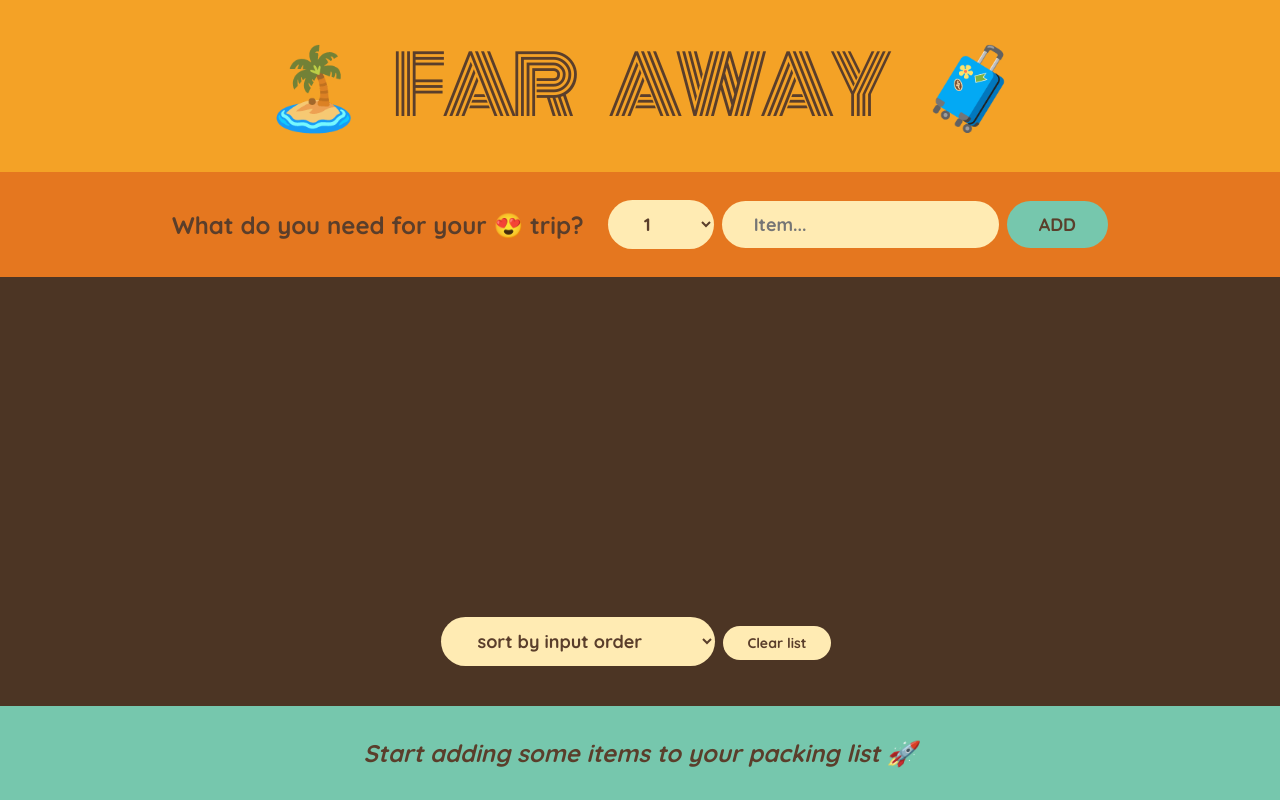
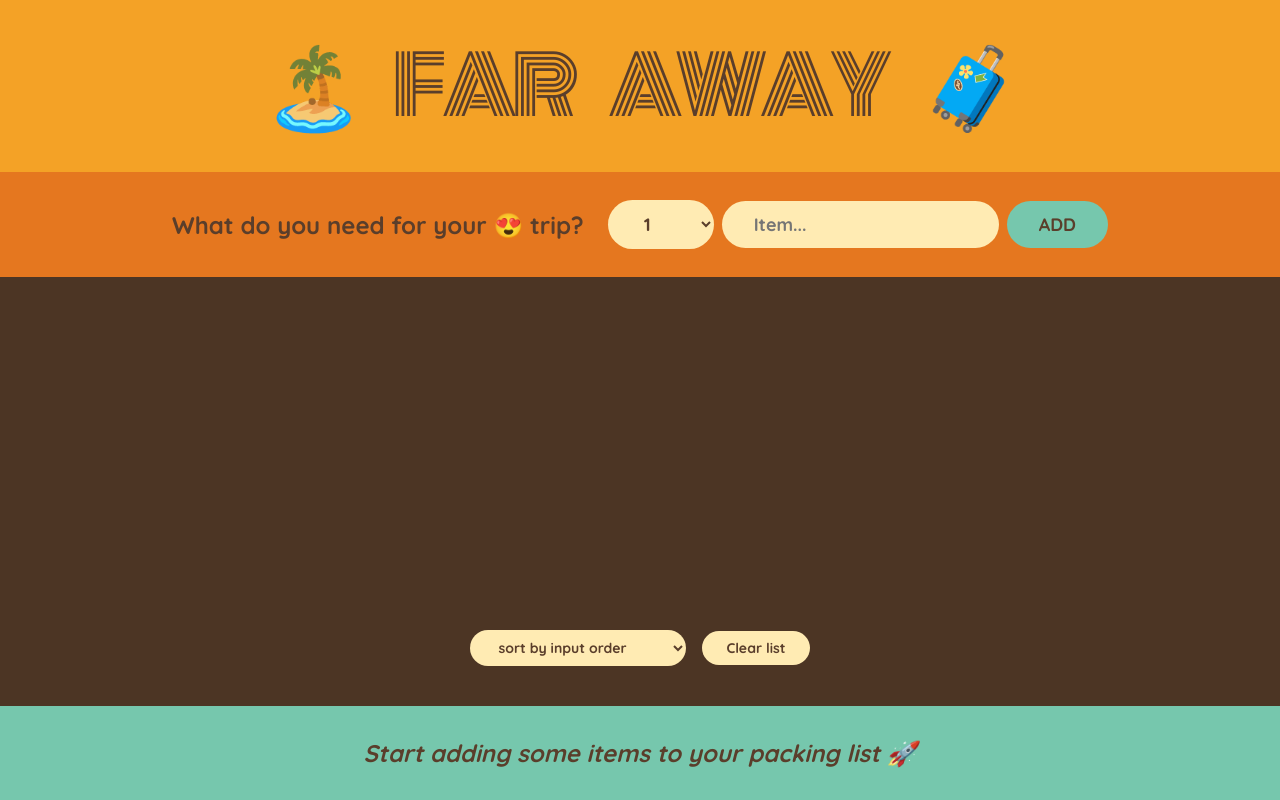
Before and after one commit to yukijina/travel-list-react, a React (Create React App) app: page / in a window 1280 px wide. Built offline with nearby package versions, Linux system fonts and the light colour scheme.

Commit message:
corrected typos

```diff
--- a/src/index.css
+++ b/src/index.css
@@ -85,8 +85,8 @@ input {
   align-items: center;
 }
 
-.action button,
-.list button {
+.actions button,
+.list select {
   padding: 0.8rem 2.4rem;
   font-size: 1.4rem;
   font-weight: 700;
@@ -111,7 +111,7 @@ input {
   gap: 1.2rem;
 }
 
-inpit[type='checkbox'] {
+input[type='checkbox'] {
   height: 2rem;
   width: 2rem;
   accent-color: #e5771f;
```
